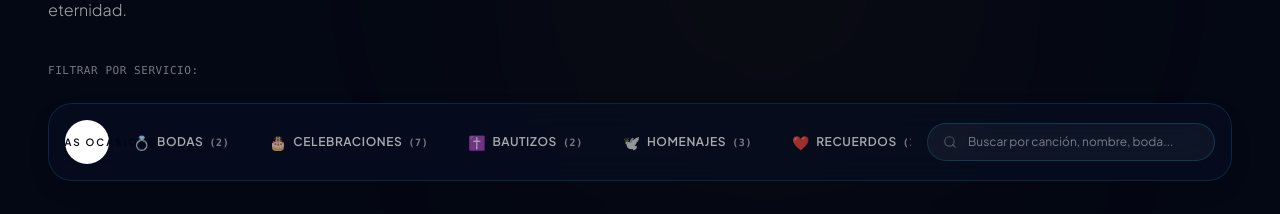
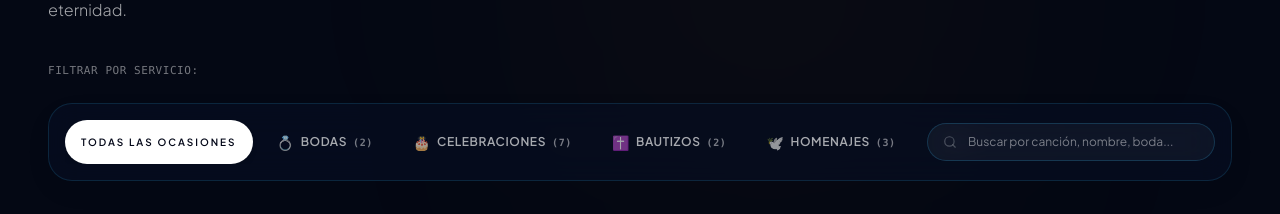
Before and after one commit to halvarez22/EternIA, a React (Vite) app: page / in a window 1280 px wide. Shown: the part 3380-3594 px from the top of the page. Built offline with nearby package versions, Linux system fonts and the light colour scheme; a web font is replaced by a local one.

Commit message:
style: soluciona empalme de botones de filtro en moviles (agrega shrink-0)

```diff
--- a/src/components/VideoShowcaseGallery.tsx
+++ b/src/components/VideoShowcaseGallery.tsx
@@ -108,7 +108,7 @@ export const VideoShowcaseGallery: React.FC<VideoShowcaseGalleryProps> = ({
             <button
               id="filter-cat-todas"
               onClick={() => onCategoryFilterChange('todas')}
-              className={`touch-target px-4 py-2 rounded-full text-[10px] uppercase tracking-[0.2em] font-semibold whitespace-nowrap transition-all cursor-pointer ${
+              className={`touch-target shrink-0 px-4 py-2 rounded-full text-[10px] uppercase tracking-[0.2em] font-semibold whitespace-nowrap transition-all cursor-pointer ${
                 activeCategoryFilter === 'todas'
                   ? 'bg-[var(--btn-primary-bg)] text-[var(--btn-primary-text)] shadow-md font-bold'
                   : 'text-[var(--text-secondary)] hover:text-[var(--text-primary)] hover:bg-[var(--glass-hover-bg)]'
@@ -143,7 +143,7 @@ export const VideoShowcaseGallery: React.FC<VideoShowcaseGalleryProps> = ({
               <button
                 id="filter-cat-subidos"
                 onClick={() => onCategoryFilterChange('subidos')}
-                className={`touch-target px-3.5 sm:px-4 py-2 rounded-full text-[10px] uppercase tracking-[0.2em] font-semibold whitespace-nowrap transition-all flex items-center gap-1.5 cursor-pointer ${
+                className={`touch-target shrink-0 px-3.5 sm:px-4 py-2 rounded-full text-[10px] uppercase tracking-[0.2em] font-semibold whitespace-nowrap transition-all flex items-center gap-1.5 cursor-pointer ${
                   activeCategoryFilter === 'subidos'
                     ? 'bg-[var(--btn-primary-bg)] text-[var(--btn-primary-text)] shadow-md font-bold'
                     : 'text-[var(--text-primary)] glass border border-[var(--glass-border)]'
```
